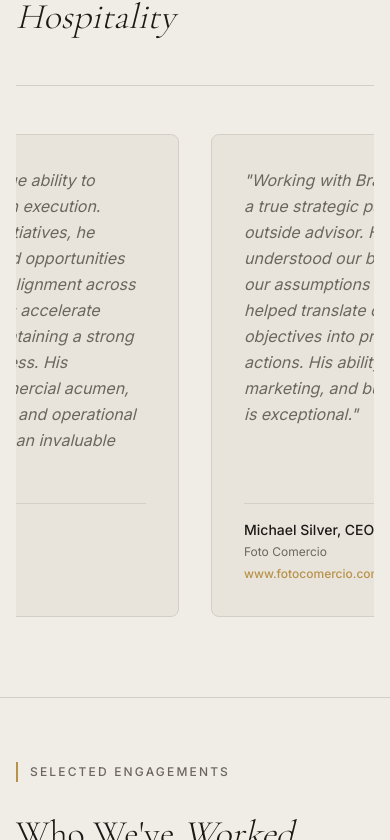
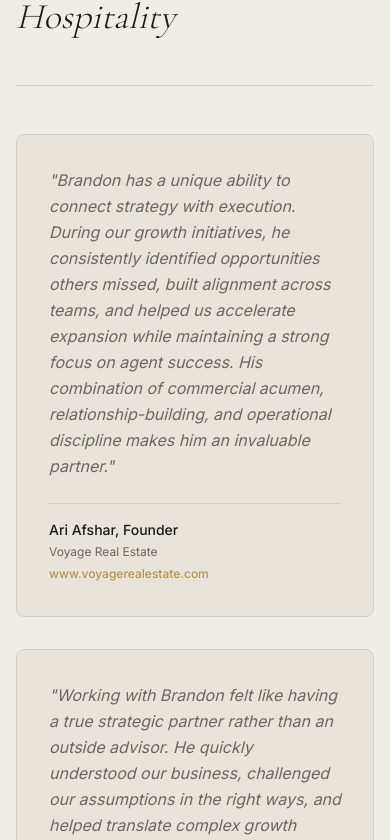
Before and after one commit to letsnavigatebmw/aperture-hospitality, a Next.js app: page / in a window 390 px wide. Shown: the part 4344-5184 px from the top of the page. Built offline with nearby package versions, Linux system fonts and the light colour scheme.

Commit message:
Fix testimonials mobile layout: Stack single-column on mobile, 2-column on desktop

```diff
--- a/components/Testimonials.tsx
+++ b/components/Testimonials.tsx
@@ -32,13 +32,13 @@ export default function Testimonials() {
         {/* Divider */}
         <div className="w-full h-px bg-rule mb-12" />
 
-        {/* Testimonials Horizontal Scroll */}
-        <div className="w-full overflow-hidden">
-          <div className="flex gap-8 pb-4 md:pb-0 w-full items-stretch justify-center md:justify-start">
+        {/* Testimonials Grid */}
+        <div className="w-full">
+          <div className="grid grid-cols-1 md:grid-cols-2 gap-8">
             {testimonials.map((testimonial, index) => (
               <div
                 key={index}
-                className="flex-shrink-0 w-full md:flex-1 space-y-6 p-8 border border-rule rounded-lg bg-parchment-dark hover:border-brass transition-all flex flex-col"
+                className="space-y-6 p-8 border border-rule rounded-lg bg-parchment-dark hover:border-brass transition-all flex flex-col"
               >
                 {/* Quote */}
                 <blockquote className="text-base leading-relaxed text-muted italic flex-grow" style={{ overflow: 'visible' }}>
```
